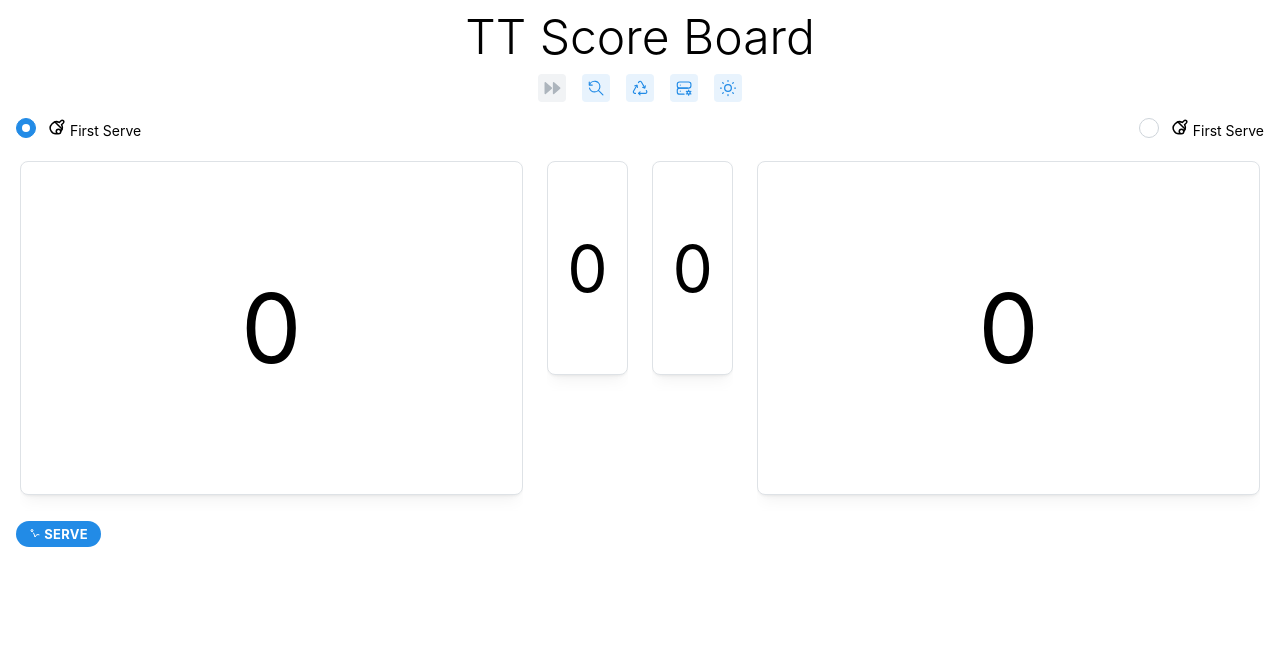
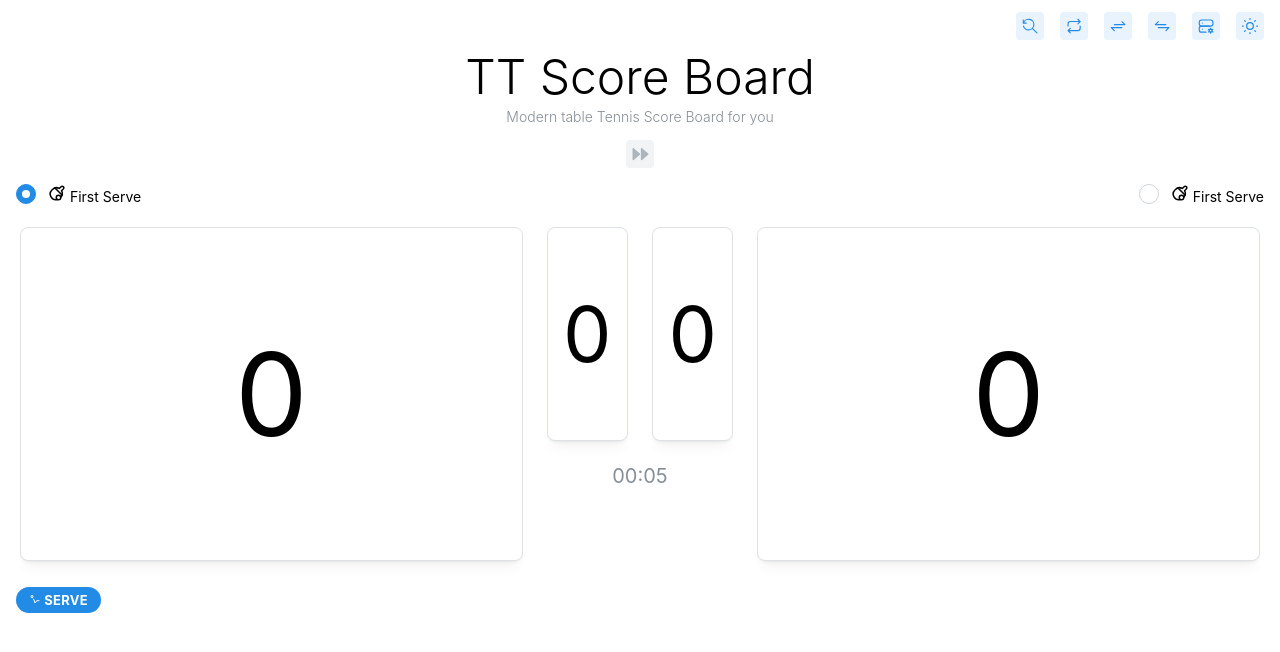
Before and after one commit to r48n34/Modern-Table-Tennis-Score-Board, a React (Vite) app: page / in a window 1280 px wide. Shown: the top 652 px of the page. Built offline with nearby package versions, Linux system fonts and the light colour scheme.

Commit message:
Add timer

```diff
--- a/package.json
+++ b/package.json
@@ -7,7 +7,8 @@
     "dev": "vite",
     "build": "tsc && vite build",
     "lint": "eslint . --ext ts,tsx --report-unused-disable-directives --max-warnings 0",
-    "preview": "vite preview"
+    "preview": "vite preview",
+    "serve": "vite preview"
   },
   "dependencies": {
     "@mantine/carousel": "^7.1.7",
@@ -20,6 +21,8 @@
     "embla-carousel-react": "^8.0.0-rc14",
     "react": "^18.2.0",
     "react-dom": "^18.2.0",
+    "react-hot-toast": "^2.4.1",
+    "react-timer-hook": "^3.0.7",
     "superjson": "^2.2.0"
   },
   "devDependencies": {
--- a/src/components/BigScoreBoard.tsx
+++ b/src/components/BigScoreBoard.tsx
@@ -3,12 +3,14 @@ import { Container, Grid, Text, Badge, Radio, Group, Space, ActionIcon, Tooltip
 import ScoreDrag from "./ScoreDrag"
 import { EmblaCarouselType } from "embla-carousel-react";
 import { useLocalStorage } from '@mantine/hooks';
+import { useStopwatch } from 'react-timer-hook';
 
-import { IconBounceLeft, IconBounceRight, IconPingPong, IconPlayerTrackNextFilled, IconRecycle, IconServerCog, IconSwords, IconZoomReset } from "@tabler/icons-react";
+import { IconArrowsExchange, IconArrowsExchange2, IconBounceLeft, IconBounceRight, IconPingPong, IconPlayerTrackNextFilled, IconRepeat, IconServerCog, IconSwords, IconZoomReset } from "@tabler/icons-react";
 import { determineWhoServe, determineWhoWin } from "../utils/tableTennisUtils";
 import { ScoreObject } from "../interface/tableTennisInterface";
 import ColorToggleBtn from "./common/ColorToggleBtn";
 import superjson from 'superjson';
+import toast from "react-hot-toast";
 
 const playersScoreDefaultValue = {
     leftPlayerScore: 0,
@@ -20,17 +22,26 @@ const playersScoreDefaultValue = {
     whoServeFirst: "left" as "left" | "right"
 }
 
-function BigScoreBoard(){
+function BigScoreBoard() {
+
+    const {
+        seconds,
+        minutes,
+        start,
+        isRunning,
+        pause,
+        reset,
+    } = useStopwatch({ autoStart: true });
 
     // embla API useState
-    const [ emblaLeftScore, setEmblaLeftScore ] = useState<EmblaCarouselType | null>(null);
-    const [ emblaRightScore, setEmblaRightScore ] = useState<EmblaCarouselType| null>(null);
+    const [emblaLeftScore, setEmblaLeftScore] = useState<EmblaCarouselType | null>(null);
+    const [emblaRightScore, setEmblaRightScore] = useState<EmblaCarouselType | null>(null);
 
-    const [ emblaLeftMatchScore, setEmblaLeftMatchScore   ] = useState<EmblaCarouselType | null>(null);
-    const [ emblaRightMatchScore, setEmblaRightMatchScore ] = useState<EmblaCarouselType | null>(null);
+    const [emblaLeftMatchScore, setEmblaLeftMatchScore] = useState<EmblaCarouselType | null>(null);
+    const [emblaRightMatchScore, setEmblaRightMatchScore] = useState<EmblaCarouselType | null>(null);
 
     // General score
-    const [ playersScore, setPlayersScore ] = useLocalStorage<ScoreObject>({
+    const [playersScore, setPlayersScore] = useLocalStorage<ScoreObject>({
         key: 'players-score-scheme',
         defaultValue: playersScoreDefaultValue,
         serialize: superjson.stringify,
@@ -39,15 +50,15 @@ function BigScoreBoard(){
     });
 
     // const [ whoServe, setWhoServe ] = useState<"left" | "right">("left");
-    const [ isCurrentFirstPlayerServe, setIsCurrentFirstPlayerServe ] = useState<boolean>(true);
+    const [isCurrentFirstPlayerServe, setIsCurrentFirstPlayerServe] = useState<boolean>(true);
 
-    function changeScore(score: number, player: keyof ScoreObject){
-        setPlayersScore( v => {
+    function changeScore(score: number, player: keyof ScoreObject) {
+        setPlayersScore(v => {
             const newPlayer: ScoreObject = {
                 ...v,
             }
 
-            if(player !== "whoServeFirst"){
+            if (player !== "whoServeFirst") {
                 newPlayer[player] = score;
             }
 
@@ -55,32 +66,44 @@ function BigScoreBoard(){
         });
     }
 
-    function determineWhoServeWithScore(playersScore: ScoreObject){
+    function determineWhoServeWithScore(playersScore: ScoreObject) {
         const whoServe = determineWhoServe(playersScore);
         setIsCurrentFirstPlayerServe(whoServe === "left");
     }
 
-    function initScoreScreen(newLeftScore: number, newRightScore: number){
+    function initScoreScreen(newLeftScore: number, newRightScore: number) {
         emblaLeftScore?.scrollTo(newLeftScore, false)
         emblaRightScore?.scrollTo(newRightScore, false)
     }
 
-    function initMatchScoreScreen(newLeftMatchScore: number, newRightMatchScore: number){
+    function initMatchScoreScreen(newLeftMatchScore: number, newRightMatchScore: number) {
         emblaLeftMatchScore?.scrollTo(newLeftMatchScore, false);
         emblaRightMatchScore?.scrollTo(newRightMatchScore, false);
     }
 
-    function resetGameScore(){
+    function resetMatchScore(){
+        setPlayersScore(v => ({
+            ...v,
+            leftPlayerMatchScore: 0,
+            rightPlayerMatchScore: 0,
+        }));
+
+        initMatchScoreScreen(0, 0)
+        toast.success('Match score resetted');
+    }
+
+    function resetGameScore() {
         setPlayersScore(v => ({
             ...v,
             leftPlayerScore: 0,
             rightPlayerScore: 0,
         }));
 
-        initScoreScreen(0, 0)
+        toast.success('Game score resetted');
+        initScoreScreen(0, 0);
     }
 
-    function resetAllScore(){
+    function resetAllScore() {
         setPlayersScore(v => ({
             ...v,
             leftPlayerScore: 0,
@@ -90,15 +113,16 @@ function BigScoreBoard(){
             whoServeFirst: "left"
         }));
 
+        toast.success('All score has been resetted');
         initScoreScreen(0, 0)
         initMatchScoreScreen(0, 0);
     }
 
-    function nextMatctStart(){
+    function nextMatctStart() {
         const whoWin = determineWhoWin(playersScore!["leftPlayerScore"], playersScore!["rightPlayerScore"]);
 
-        const newLeftMatchScore  = playersScore!["rightPlayerMatchScore"] + ( whoWin === "Right Won >" ? 1 : 0);
-        const newRightMatchScore = playersScore!["leftPlayerMatchScore"] +  ( whoWin === "< Left Won"  ? 1 : 0);
+        const newLeftMatchScore = playersScore!["rightPlayerMatchScore"] + (whoWin === "Right Won >" ? 1 : 0);
+        const newRightMatchScore = playersScore!["leftPlayerMatchScore"] + (whoWin === "< Left Won" ? 1 : 0);
 
         setPlayersScore(v => ({
             ...v,
@@ -109,39 +133,107 @@ function BigScoreBoard(){
             whoServeFirst: v.whoServeFirst === "right" ? "left" : "right"
         }));
 
+        toast.success('Next match!');
+        reset()
         initMatchScoreScreen(newLeftMatchScore, newRightMatchScore);
         initScoreScreen(0, 0);
 
         // setWhoServe( whoServe === "right" ? "left" : "right" );
     }
 
-    function swapMatchScore(){
-        const newLeftMatchScore  = playersScore!["rightPlayerMatchScore"]
+    function swapMatchScore() {
+        const newLeftMatchScore = playersScore!["rightPlayerMatchScore"]
         const newRightMatchScore = playersScore!["leftPlayerMatchScore"]
 
         setPlayersScore(v => ({
             ...v,
             leftPlayerMatchScore: newLeftMatchScore,
             rightPlayerMatchScore: newRightMatchScore,
-            whoServeFirst: v.whoServeFirst === "right" ? "left" : "right"
+            // whoServeFirst: v.whoServeFirst === "right" ? "left" : "right"
         }));
 
+        toast.success('Match score swapped!');
         initMatchScoreScreen(newLeftMatchScore, newRightMatchScore)
-        // setWhoServe( whoServe === "right" ? "left" : "right" );
+    }
+
+    function swapGameScore() {
+        const newLeftScore = playersScore!["rightPlayerScore"]
+        const newRightScore = playersScore!["leftPlayerScore"]
+
+        setPlayersScore(v => ({
+            ...v,
+            leftPlayerScore: newLeftScore,
+            rightPlayerScore: newRightScore,
+            // whoServeFirst: v.whoServeFirst === "right" ? "left" : "right"
+        }));
+
+        toast.success('Game score swapped!');
+        initScoreScreen(newLeftScore, newRightScore);
     }
 
     useEffect(() => {
-        determineWhoServeWithScore(playersScore!)
+        determineWhoServeWithScore(playersScore!);
+
+        const whoWon = determineWhoWin(playersScore!["leftPlayerScore"], playersScore!["rightPlayerScore"])
+        if(whoWon !== ""){
+            pause()
+        }
+        else if(whoWon === "" && !isRunning){
+            start()
+        }
+
     }, [playersScore]);
 
     return (
         <>
             <Container fluid>
+
+                <Group justify="flex-end" mt={12}>
+
+                    <Tooltip label="Reset Game Score">
+                        <ActionIcon variant="light" aria-label="Reset Game Score" onClick={() => resetGameScore()} >
+                            <IconZoomReset style={{ width: '70%', height: '70%' }} stroke={1.5} />
+                        </ActionIcon>
+                    </Tooltip>
+
+                    <Tooltip label="Reset Match Score">
+                        <ActionIcon variant="light" aria-label="Reset Match Score" onClick={() => resetMatchScore()} >
+                            <IconRepeat style={{ width: '70%', height: '70%' }} stroke={1.5} />
+                        </ActionIcon>
+                    </Tooltip>
+
+                    <Tooltip label="Swap Match Score">
+                        <ActionIcon variant="light" aria-label="Swap Match Score" onClick={() => swapMatchScore()} >
+                            <IconArrowsExchange style={{ width: '70%', height: '70%' }} stroke={1.5} />
+                        </ActionIcon>
+                    </Tooltip>
+
+                    <Tooltip label="Swap Game Score">
+                        <ActionIcon variant="light" aria-label="Swap Game Score" onClick={() => swapGameScore()} >
+                            <IconArrowsExchange2 style={{ width: '70%', height: '70%' }} stroke={1.5} />
+                        </ActionIcon>
+                    </Tooltip>
+
+                    <Tooltip label="Reset All Score">
+                        <ActionIcon variant="light" aria-label="Reset All Score" onClick={() => resetAllScore()} >
+                            <IconServerCog style={{ width: '70%', height: '70%' }} stroke={1.5} />
+                        </ActionIcon>
+                    </Tooltip>
+
+                    <ColorToggleBtn />
+
+                </Group>
+
                 <Text ta="center" fz={48} fw={300}>
                     TT Score Board
                 </Text>
+                <Text ta="center" fz={14} fw={300} c="dimmed" mt={-8}>
+                    Modern table Tennis Score Board for you
+                </Text>
 
-            <Group justify="center">
+
+
+                <Group justify="center" mt={12}>
                     <Tooltip label="Start Next Match">
                         <ActionIcon
                             variant="light"
@@ -152,41 +244,20 @@ function BigScoreBoard(){
                             <IconPlayerTrackNextFilled style={{ width: '70%', height: '70%' }} stroke={1.5} />
                         </ActionIcon>
                     </Tooltip>
-
-
-                <Tooltip label="Reset Game Score">
-                <ActionIcon variant="light" aria-label="Reset Game Score" onClick={() => resetGameScore()} >
-                    <IconZoomReset style={{ width: '70%', height: '70%' }} stroke={1.5} />
-                </ActionIcon>
-                </Tooltip>
-
-                <Tooltip label="Swap Match Score">
-                <ActionIcon variant="light" aria-label="Swap Match Score" onClick={() => swapMatchScore()} >
-                    <IconRecycle style={{ width: '70%', height: '70%' }} stroke={1.5} />
-                </ActionIcon>
-                </Tooltip>
-
-                <Tooltip label="Reset All Score">
-                <ActionIcon variant="light" aria-label="Reset All Score" onClick={() => resetAllScore()} >
-                    <IconServerCog style={{ width: '70%', height: '70%' }} stroke={1.5} />
-                </ActionIcon>
-                </Tooltip>
-
-                <ColorToggleBtn />
                 </Group>
 
                 <Radio.Group
                     mt={16}
                     value={playersScore!.whoServeFirst}
-                onChange={ (v: string) => !!playersScore && setPlayersScore({
+                    onChange={(v: string) => !!playersScore && setPlayersScore({
                         ...playersScore,
                         whoServeFirst: v as "left" | "right"
                     })}
                     withAsterisk
                 >
                     <Group justify="space-between">
-                    <Radio value="left"  label={ <><IconPingPong size={18}/> First Serve </>} />
-                    <Radio value="right" label={ <><IconPingPong size={18}/> First Serve </>} />
+                        <Radio value="left" label={<><IconPingPong size={18} /> First Serve </>} />
+                        <Radio value="right" label={<><IconPingPong size={18} /> First Serve </>} />
                     </Group>
                 </Radio.Group>
 
@@ -201,7 +272,7 @@ function BigScoreBoard(){
                         {isCurrentFirstPlayerServe
                             && (
                                 <Badge color="blue" size="lg" mt={6}>
-                            <IconBounceLeft size={12}/> Serve
+                                    <IconBounceLeft size={12} /> Serve
                                 </Badge>
                             )
                         }
@@ -219,7 +290,7 @@ function BigScoreBoard(){
                                     player={"leftPlayerMatchScore"}
                                     changeScore={changeScore}
                                     height={230}
-                            fontSize={8}
+                                    fontSize={6}
                                     setEmbla={setEmblaLeftMatchScore}
                                 />
                             </Grid.Col>
@@ -230,7 +301,7 @@ function BigScoreBoard(){
                                     player={"rightPlayerMatchScore"}
                                     changeScore={changeScore}
                                     height={230}
-                                fontSize={8}
+                                    fontSize={6}
                                     setEmbla={setEmblaRightMatchScore}
                                 />
                             </Grid.Col>
@@ -246,8 +317,12 @@ function BigScoreBoard(){
                             && (<Text ta="center" fz={32} fw={300}> <IconSwords /> Deuce </Text>)
                         }
 
+                        <Text ta="center" fz={20} c="dimmed">
+                            {minutes >= 10 ? minutes : "0" + minutes}:{seconds >= 10 ? seconds : "0" + seconds}
+                        </Text>
+
                         <Text ta="center" fz={32}>
-                        { determineWhoWin(playersScore!["leftPlayerScore"], playersScore!["rightPlayerScore"]) }
+                            {determineWhoWin(playersScore!["leftPlayerScore"], playersScore!["rightPlayerScore"])}
                         </Text>
 
                     </Grid.Col>
@@ -263,7 +338,7 @@ function BigScoreBoard(){
                             && (
                                 <Group justify="flex-end">
                                     <Badge color="blue" size="lg" mt={6}>
-                                <IconBounceRight size={12}/> Serve
+                                        <IconBounceRight size={12} /> Serve
                                     </Badge>
                                 </Group>
                             )
--- a/src/components/ScoreDrag.tsx
+++ b/src/components/ScoreDrag.tsx
@@ -13,7 +13,7 @@ type ScoreDragProps = {
     setEmbla?: (embla: EmblaCarouselType) => void;
 }
 
-function ScoreDrag({ changeScore, player = "", height = 350, initialSlide = 0, fontSize = 12, setEmbla }: ScoreDragProps){
+function ScoreDrag({ changeScore, player = "", height = 350, initialSlide = 0, fontSize = 9, setEmbla }: ScoreDragProps){
 
     const initialSlideScore = useMemo(() => initialSlide, []);
 
@@ -34,11 +34,12 @@ function ScoreDrag({ changeScore, player = "", height = 350, initialSlide = 0, f
             withControls={false}
             onSlideChange={ (e:number) => changeSlice(e) }
         >
-            {[...Array(30)].map((_,i) => i).map( v => (
+            {[...Array(99)].map((_,i) => i).map( v => (
                 <Carousel.Slide key={v}>
                     <Card shadow="sm" padding="md" radius="md" withBorder style={{ height: "100%", width: "100%" }}>
                     <Stack align="center" justify='center' h={"100%"}>
-                        <Text fz={fontSize + "vh"}>
+                        {/* <Text fz={"9vw"}> */}
+                        <Text fz={fontSize + "vw"}>
                             {v}
                         </Text>
                     </Stack>
--- a/src/main.tsx
+++ b/src/main.tsx
@@ -1,18 +1,20 @@
 import React from 'react'
 import ReactDOM from 'react-dom/client'
 import App from './App.tsx'
+
 import '@mantine/core/styles.css';
 import '@mantine/carousel/styles.css';
-import '@mantine/notifications/styles.css';
 
 import { MantineProvider, ColorSchemeScript } from '@mantine/core';
-import { Notifications } from '@mantine/notifications';
+import { Toaster } from 'react-hot-toast';
 
 ReactDOM.createRoot(document.getElementById('root')!).render(
   <React.StrictMode>
     <ColorSchemeScript defaultColorScheme="auto" />
     <MantineProvider defaultColorScheme="auto">
-    <Notifications />
+    <Toaster
+      position="top-left"
+    />
     <App />
     </MantineProvider>
   </React.StrictMode>,
```
Also changed, not shown: 1 other file (tests, documents, lock files or other folders). Lines whose indentation alone changed are shown as unchanged.
